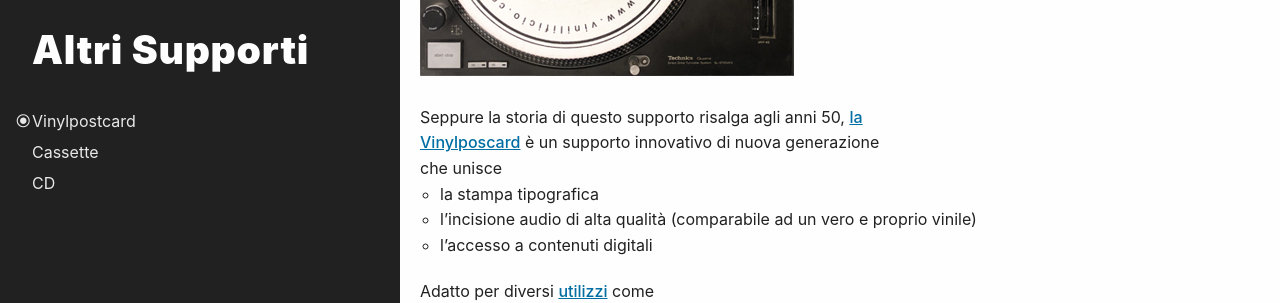
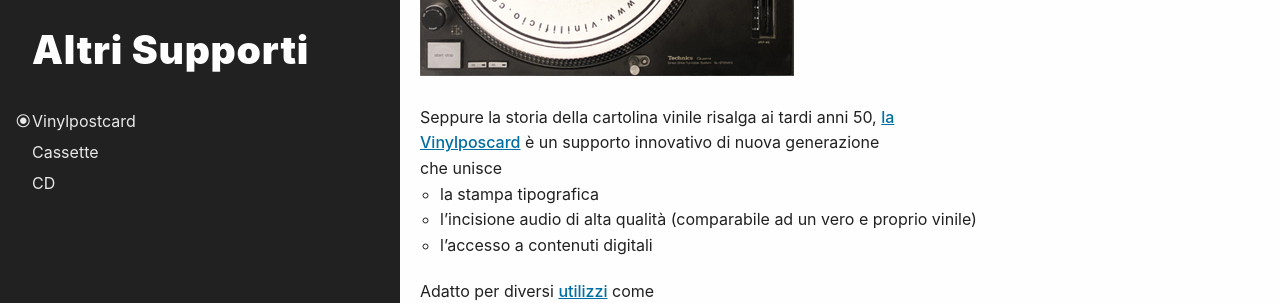
Before and after one commit to Vinilificio/vinilificio.com, a Jekyll site: the page built from _pages/altri-supporti.md, in a window 1280 px wide and 900 px high, scrolled down 476 px. Shown: the part 153-456 px from the top of the window. Built offline with Jekyll 4.4.1, drawn with Linux system fonts in a browser that asks for light colours; nearby versions of some CDN libraries; comment, search, counter and statistics services are not loaded.

Commit message:
Update altri-supporti.md

```diff
--- a/_pages/altri-supporti.md
+++ b/_pages/altri-supporti.md
@@ -19,7 +19,7 @@
 
 <a href="/vpc/">![vinylpostcard](/img/vpc_giradischi.jpg)</a>
 
-Seppure la storia di questo supporto risalga agli anni 50, <a href="/vpc/">la Vinylposcard</a> è un supporto innovativo di nuova generazione che unisce
+Seppure la storia della cartolina vinile risalga ai tardi anni 50, <a href="/vpc/">la Vinylposcard</a> è un supporto innovativo di nuova generazione che unisce
 - la stampa tipografica
 - l'incisione audio di alta qualità (comparabile ad un vero e proprio vinile)
 - l'accesso a contenuti digitali
```
